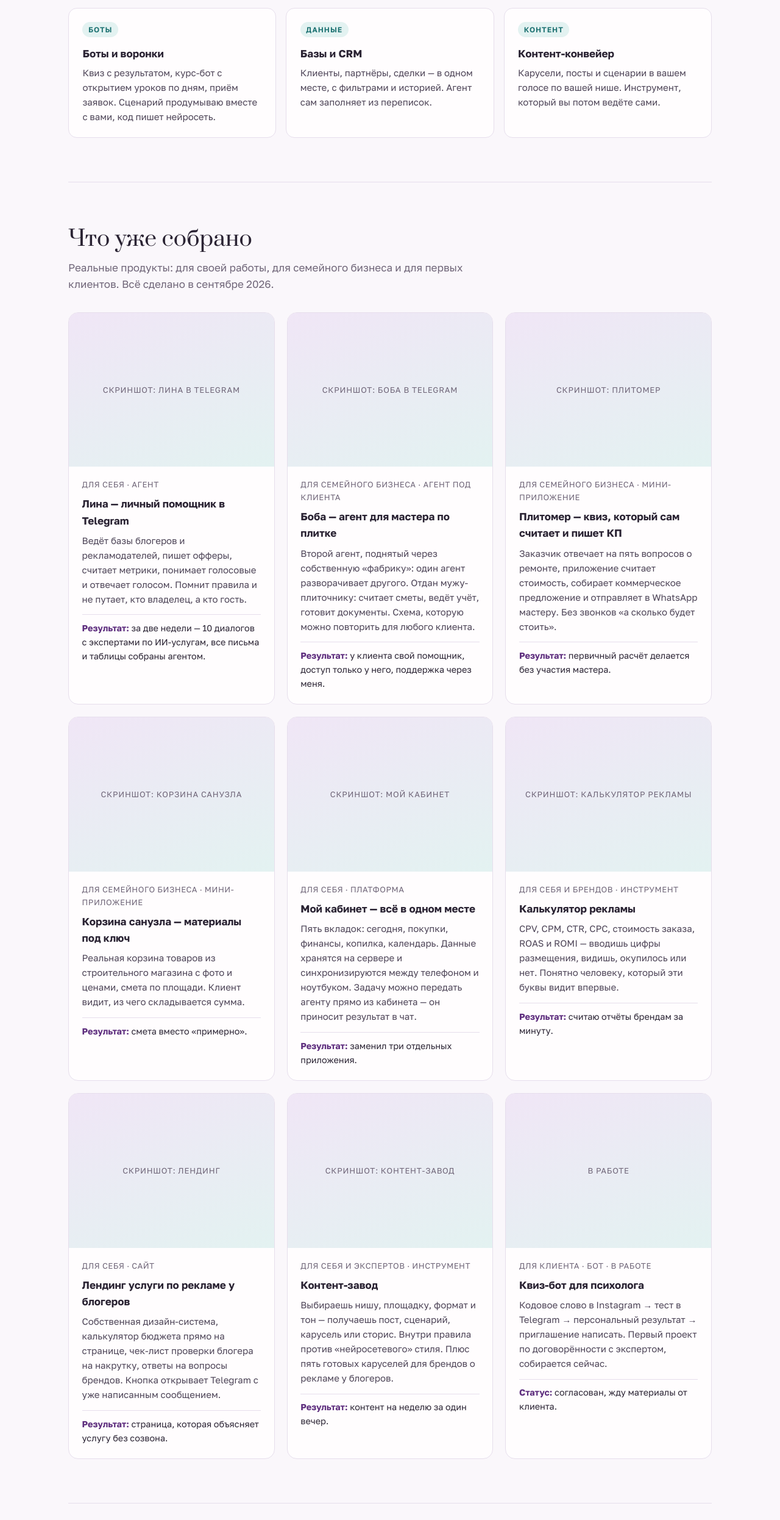
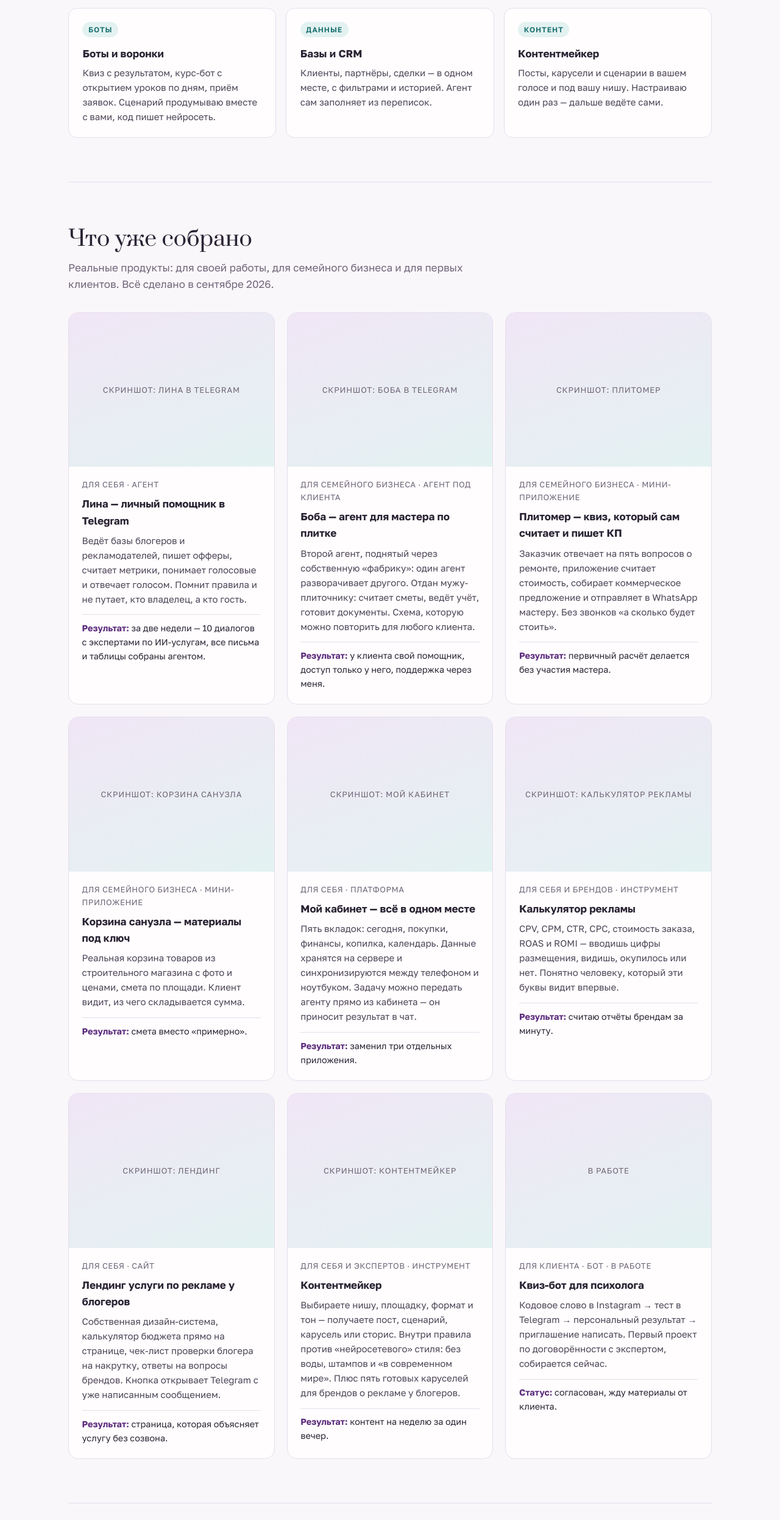
Before and after one commit to nigora13/portfolio, a plain HTML site: page index.html in a window 1280 px wide. Shown: the part 1187-3679 px from the top of the page at 61% size. Drawn offline with Linux system fonts and the light colour scheme.

Commit message:
Rename product to Kontentmeyker

```diff
--- a/index.html
+++ b/index.html
@@ -121,7 +121,7 @@
       <div class="card"><span class="tag">приложения</span><h3>Мини-приложения и кабинеты</h3><p>Калькуляторы, квизы, личные кабинеты с данными, которые синхронизируются между устройствами. Открываются в Telegram или в браузере.</p></div>
       <div class="card"><span class="tag">боты</span><h3>Боты и воронки</h3><p>Квиз с результатом, курс-бот с открытием уроков по дням, приём заявок. Сценарий продумываю вместе с вами, код пишет нейросеть.</p></div>
       <div class="card"><span class="tag">данные</span><h3>Базы и CRM</h3><p>Клиенты, партнёры, сделки — в одном месте, с фильтрами и историей. Агент сам заполняет из переписок.</p></div>
-      <div class="card"><span class="tag">контент</span><h3>Контент-конвейер</h3><p>Карусели, посты и сценарии в вашем голосе по вашей нише. Инструмент, который вы потом ведёте сами.</p></div>
+      <div class="card"><span class="tag">контент</span><h3>Контентмейкер</h3><p>Посты, карусели и сценарии в вашем голосе и под вашу нишу. Настраиваю один раз — дальше ведёте сами.</p></div>
     </div>
   </section>
 
@@ -144,7 +144,7 @@
 
       <div class="case"><div class="shot" data-shot="landing">скриншот: лендинг</div><div class="body"><span class="for">для себя · сайт</span><h3>Лендинг услуги по рекламе у блогеров</h3><p>Собственная дизайн-система, калькулятор бюджета прямо на странице, чек-лист проверки блогера на накрутку, ответы на вопросы брендов. Кнопка открывает Telegram с уже написанным сообщением.</p><div class="res"><b>Результат:</b> страница, которая объясняет услугу без созвона.</div></div></div>
 
-      <div class="case"><div class="shot" data-shot="content">скриншот: Контент-завод</div><div class="body"><span class="for">для себя и экспертов · инструмент</span><h3>Контент-завод</h3><p>Выбираешь нишу, площадку, формат и тон — получаешь пост, сценарий, карусель или сторис. Внутри правила против «нейросетевого» стиля. Плюс пять готовых каруселей для брендов о рекламе у блогеров.</p><div class="res"><b>Результат:</b> контент на неделю за один вечер.</div></div></div>
+      <div class="case"><div class="shot" data-shot="content">скриншот: Контентмейкер</div><div class="body"><span class="for">для себя и экспертов · инструмент</span><h3>Контентмейкер</h3><p>Выбираете нишу, площадку, формат и тон — получаете пост, сценарий, карусель или сторис. Внутри правила против «нейросетевого» стиля: без воды, штампов и «в современном мире». Плюс пять готовых каруселей для брендов о рекламе у блогеров.</p><div class="res"><b>Результат:</b> контент на неделю за один вечер.</div></div></div>
 
       <div class="case"><div class="shot" data-shot="quiz">в работе</div><div class="body"><span class="for">для клиента · бот · в работе</span><h3>Квиз-бот для психолога</h3><p>Кодовое слово в Instagram → тест в Telegram → персональный результат → приглашение написать. Первый проект по договорённости с экспертом, собирается сейчас.</p><div class="res"><b>Статус:</b> согласован, жду материалы от клиента.</div></div></div>
 
```
